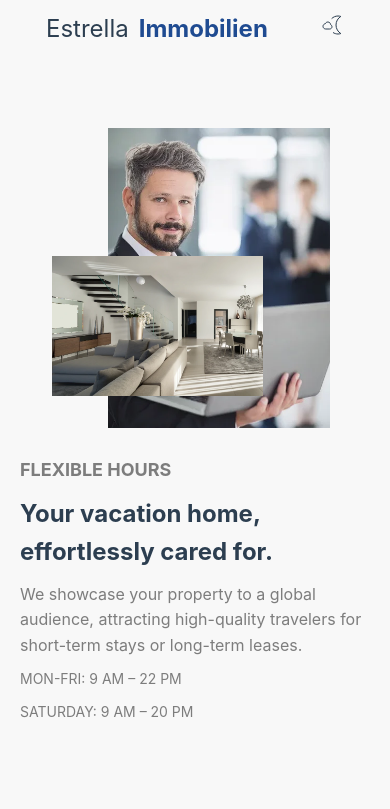
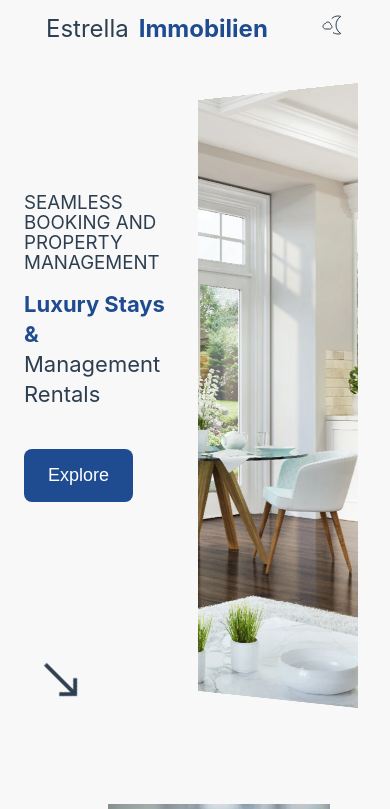
Before and after one commit to alejandroyunes/inmobiliaria-vue-scss, a Vue app: page / in a window 390 px wide. Shown: the top 809 px of the page. Built offline with nearby package versions, Linux system fonts and the light colour scheme; some icons are missing.

Commit message:
finish widget

```diff
--- a/src/components/sections/two-row/image-title/image-title.scss
+++ b/src/components/sections/two-row/image-title/image-title.scss
@@ -31,6 +31,7 @@
     bottom: 40px;
     right: 40px;
     height: 200px;
+    box-shadow: 0 0 20px 0 rgba(0, 0, 0, 0.3);
 
     @media (max-width: 1048px) {
       height: 160px;
@@ -40,7 +41,8 @@
       right: 20px;
     }
     @media (max-width: 600px) {
-      right: 20px;
+      bottom: 30px;
+      right: 40px;
     }
   }
 }
--- a/src/views/HomeView.vue
+++ b/src/views/HomeView.vue
@@ -5,6 +5,6 @@ import ImageTitle from '@/components/sections/two-row/image-title/ImageTitle.vue
 
 
 <template>
-  <!-- <BillboardComponent /> -->
+  <BillboardComponent />
   <ImageTitle />
 </template>
```
